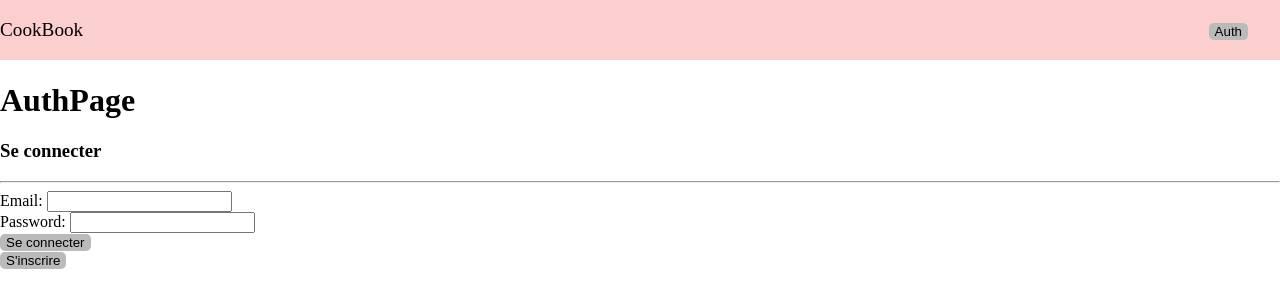
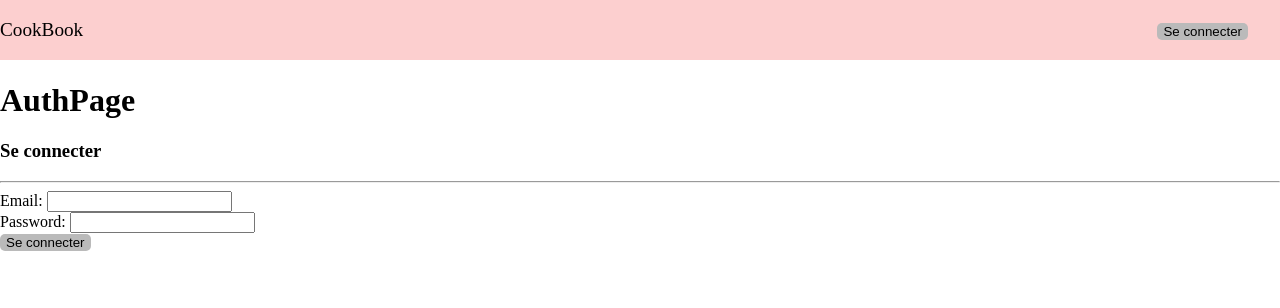
Before and after one commit to clempetit12/TP-CookBook, a React (Create React App) app in the folder frontend/: page /auth in a window 1280 px wide. Shown: the top 308 px of the page. Built offline with nearby package versions, Linux system fonts and the light colour scheme.

Commit message:
V5 authentification back marche manque le front

```diff
--- a/frontend/src/components/auth/AuthPage.jsx
+++ b/frontend/src/components/auth/AuthPage.jsx
@@ -1,4 +1,4 @@
-import { useEffect, useRef } from "react"
+import { useEffect, useRef, useState } from "react"
 import { useDispatch, useSelector } from "react-redux"
 import { useNavigate } from "react-router-dom"
 import { postSetUserSignin, setAuthMode } from "./authSlice"
@@ -10,32 +10,42 @@ const dispatch = useDispatch()
 const navigate = useNavigate()
     const emailRef = useRef()
     const passwordRef = useRef()
+    const [showAlert, setShowAlert] = useState(false)
+    const [isAuthenticated, setIsAuthenticated] = useState(false);
 
-    const submitHandler = (e) => {
-        e.preventDefault()
+    const submitHandler = async (e) => {
+        e.preventDefault();
         console.log("envoyer infos connexion");
 
-          const  login = emailRef.current.value
-         const   password = passwordRef.current.value
+        try {
+            await dispatch(postSetUserSignin({ login: emailRef.current.value, password: passwordRef.current.value }));
+            // Authentification réussie, redirigez ou effectuez d'autres actions nécessaires.
+            dispatch(setAuthMode("Se déconnecter"));
+            navigate("/");
+            setIsAuthenticated(true);
 
-
-        console.log(login,password);
-     dispatch(setAuthMode("connecté"))
-     dispatch(postSetUserSignin(login,password))
-     navigate("/")
-
-
-
+        } catch (error) {
+            if (error.message === "Authentification échouée") {
+                setShowAlert(true)
+                setIsAuthenticated(false);
+            } else {
+                // Gérer d'autres erreurs, si nécessaire
+                alert("Une erreur s'est produite lors de l'authentification.");
+            }
+        }
 
     }
-
-
     return(
 
     <>
     <h1>AuthPage</h1>
-    <h3>{authMode}</h3>
+    <h3>{isAuthenticated ? "Se déconnecter" : "Se connecter"}</h3>
             <hr />
+            {showAlert && (
+                <div className="alert alert-danger">
+                    Non autorisé : Vérifiez votre nom d'utilisateur et votre mot de passe.
+                </div>
+            )}
             <form onSubmit={submitHandler}>
                 <div>
                     <label htmlFor="email">Email: </label>
@@ -45,12 +55,8 @@ const navigate = useNavigate()
                     <label htmlFor="password">Password: </label>
                     <input type="password" id="password" ref={passwordRef} />
                 </div>
-                <button>{authMode}</button>
+                <button> {isAuthenticated ? "Se déconnecter" : "Se connecter"}</button>
             </form>
-            <button
-                onClick={() => dispatch(setAuthMode(authMode === "Se connecter" ? "S'inscrire" : "Se connecter"))}>
-                {authMode === "Se connecter" ? "S'inscrire" : "Se connecter"}
-            </button>
         </>
 
     )
--- a/frontend/src/components/auth/authSlice.js
+++ b/frontend/src/components/auth/authSlice.js
@@ -5,19 +5,22 @@ import { createAsyncThunk, createSlice } from '@reduxjs/toolkit'
 
 export const postSetUserSignin = createAsyncThunk(
     "auth/postSetUserSignin",
-    async (login,password) => {
-
+    async ({ login, password }) => {
+        console.log(login);
+console.log(password);
         const base64Credentials = btoa(`${login}:${password}`);
         console.log(base64Credentials);
-
-        const response = await fetch("http://127.0.0.1:3001", {
+try{
+        const response = await fetch("http://127.0.0.1:3001/authenticate", {
             method: "POST",
             headers: {
                 "Authorization": `Basic ${base64Credentials}`
             }
 
         })
+        console.log(response.status);
         if (response.status === 200) {
+
             // Authentification réussie
             const data = await response.json();
             console.log(data);
@@ -26,6 +29,10 @@ export const postSetUserSignin = createAsyncThunk(
           } else {
             // Gérer les erreurs d'authentification
             throw new Error("Authentification échouée");
+          }
+        } catch (error) {
+            console.error("Erreur lors de la requête POST :", error);
+            throw error; // Vous pouvez relancer l'erreur pour que le thunk la gère.
           }
     })
 
--- a/frontend/src/components/shared/NavBar.jsx
+++ b/frontend/src/components/shared/NavBar.jsx
@@ -1,7 +1,10 @@
 import { Link } from "react-router-dom";
 import style from "./NavBar.module.css"
+import { useSelector } from "react-redux";
 
 const NavBar = () => {
+
+  const authMode = useSelector(state => state.auth.authMode)
   return (
     <nav>
       <div>
@@ -13,7 +16,7 @@ const NavBar = () => {
         <ul>
             <li>
                 <button>
-                    <Link className={style.removeStyle} to={"/auth"}>Auth</Link>
+                    <Link className={style.removeStyle} to={"/auth"}>{authMode}</Link>
                 </button>
             </li>
         </ul>
```
